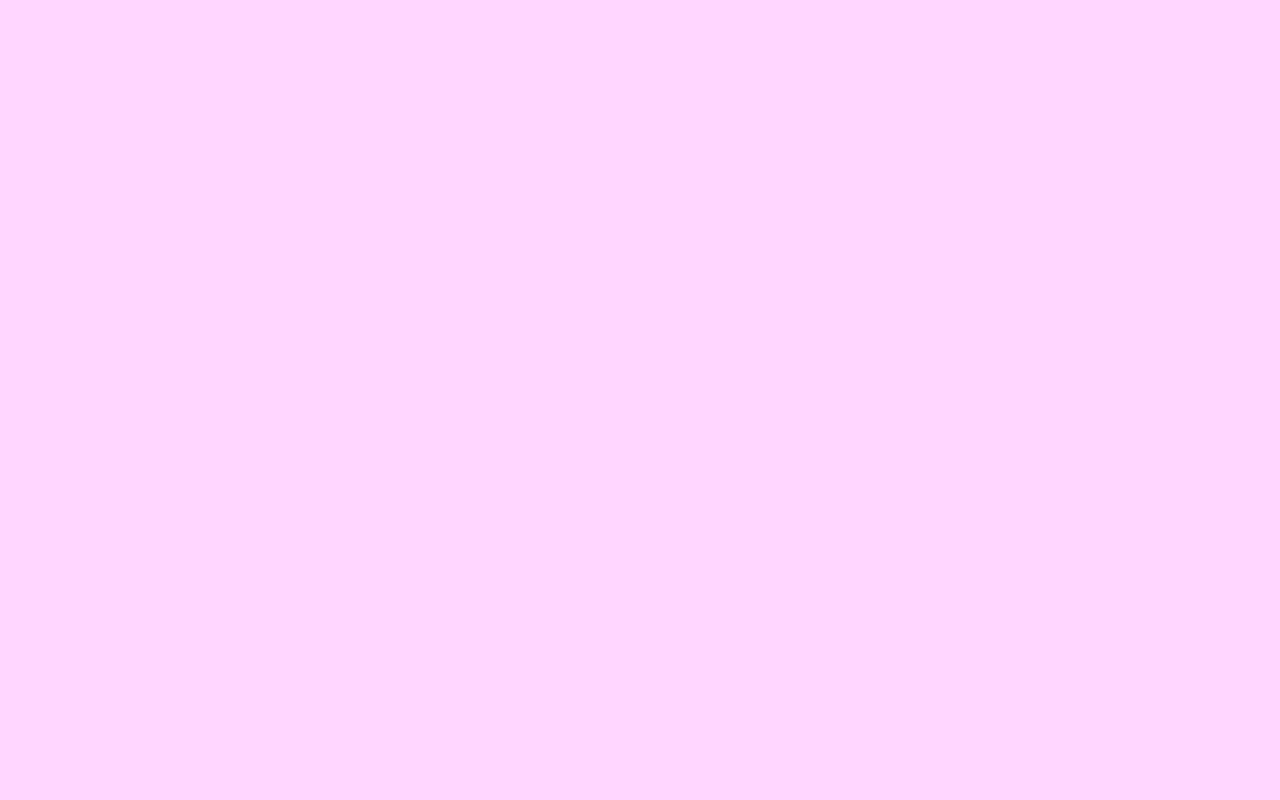
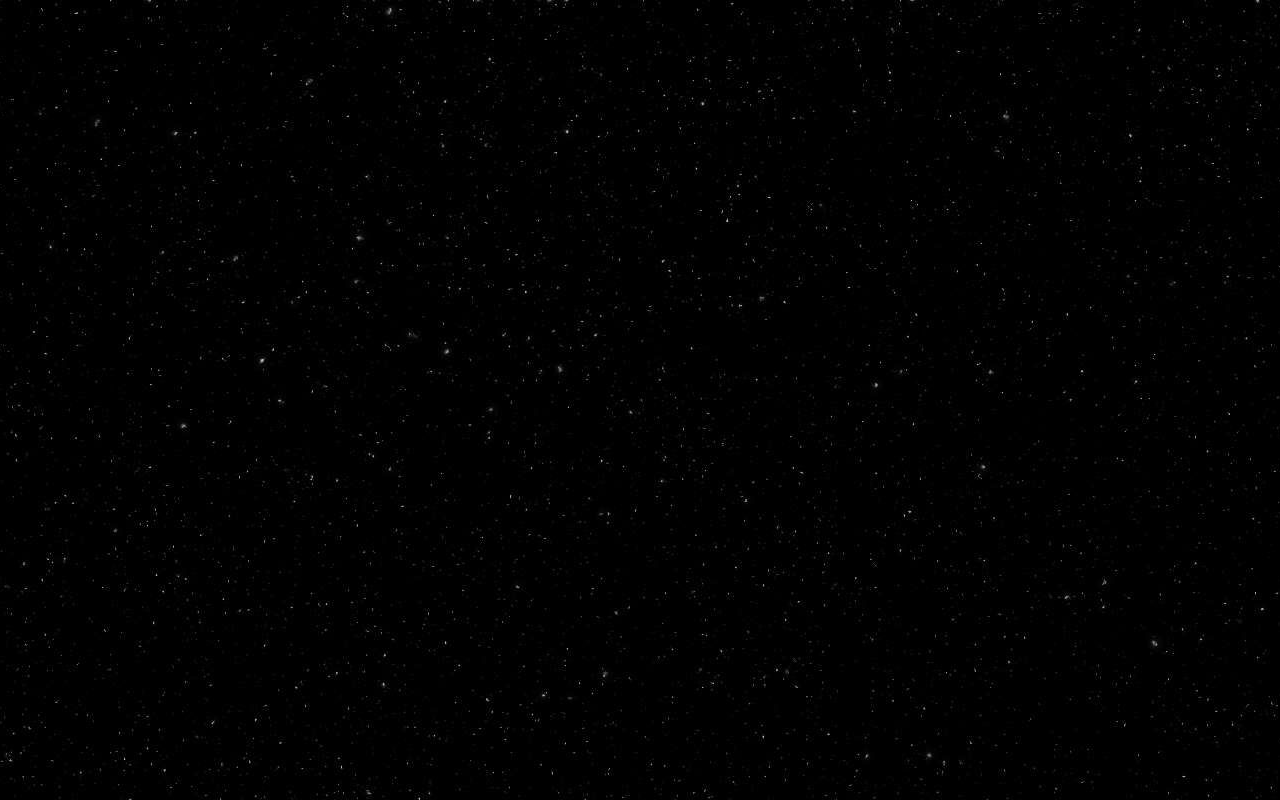
Before and after one commit to J8298c/solarsystemtour, a website: page index.html in a window 1280 px wide. Drawn offline with Linux system fonts and the light colour scheme.

Commit message:
adding background

```diff
--- a/css/main.css
+++ b/css/main.css
@@ -1,12 +1,28 @@
 #container {
   width: 100%;
-  background-color: #fcfc;
   height: 100%;
   margin: 0px;
   padding: 0px;
+  overflow: hidden;
 }
 html,
 body {
   margin: 0;
   padding: 0;
 }
+
+#slidingcontainer {
+  background: url('../assets/galaxy.jpg') repeat-x;
+  height: 100%;
+  width: 5076px;
+  animation: slide 60s linear infinite;
+}
+
+@keyframes slide {
+  0% {
+    transform: translate3d(0, 0, 0);
+  }
+  100% {
+    transform: translate3d(-1080px, 0, 0);
+  }
+}
--- a/index.html
+++ b/index.html
@@ -12,7 +12,7 @@
 
 <body>
   <div id="container">
-
+    <div id="slidingcontainer"></div>
   </div>
   <script src="./js/main.js"></script>
 </body>
--- a/js/main.js
+++ b/js/main.js
@@ -0,0 +1,12 @@
+let galaxy = document.getElementById('slidingcontainer');
+
+function createPlanets(height, width) {
+  let planet = document.createElement('div');
+  planet.style.height = height;
+  planet.style.width = width;
+  return planet;
+}
+
+let earth = createPlanets('20px', '20px');
+
+galaxy.appendChild(earth);
```
Also changed, not shown: assets/galaxy.jpg (added), 1 other file.
